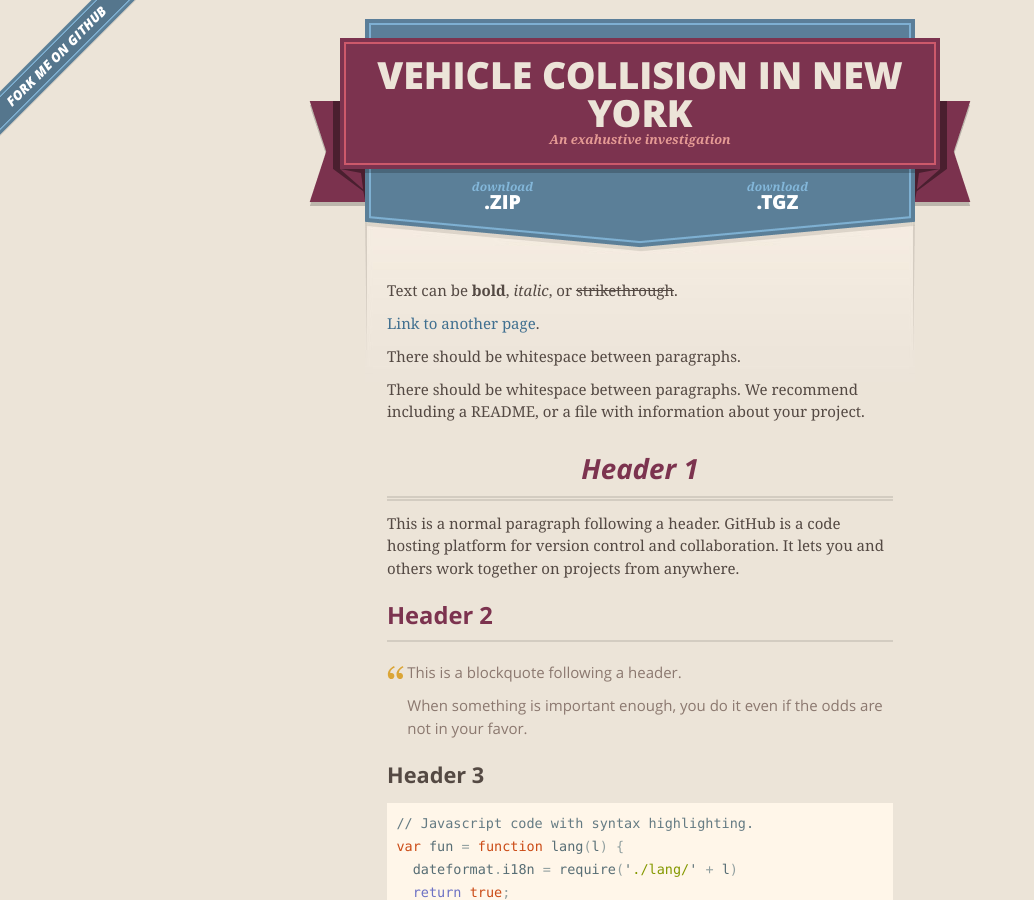
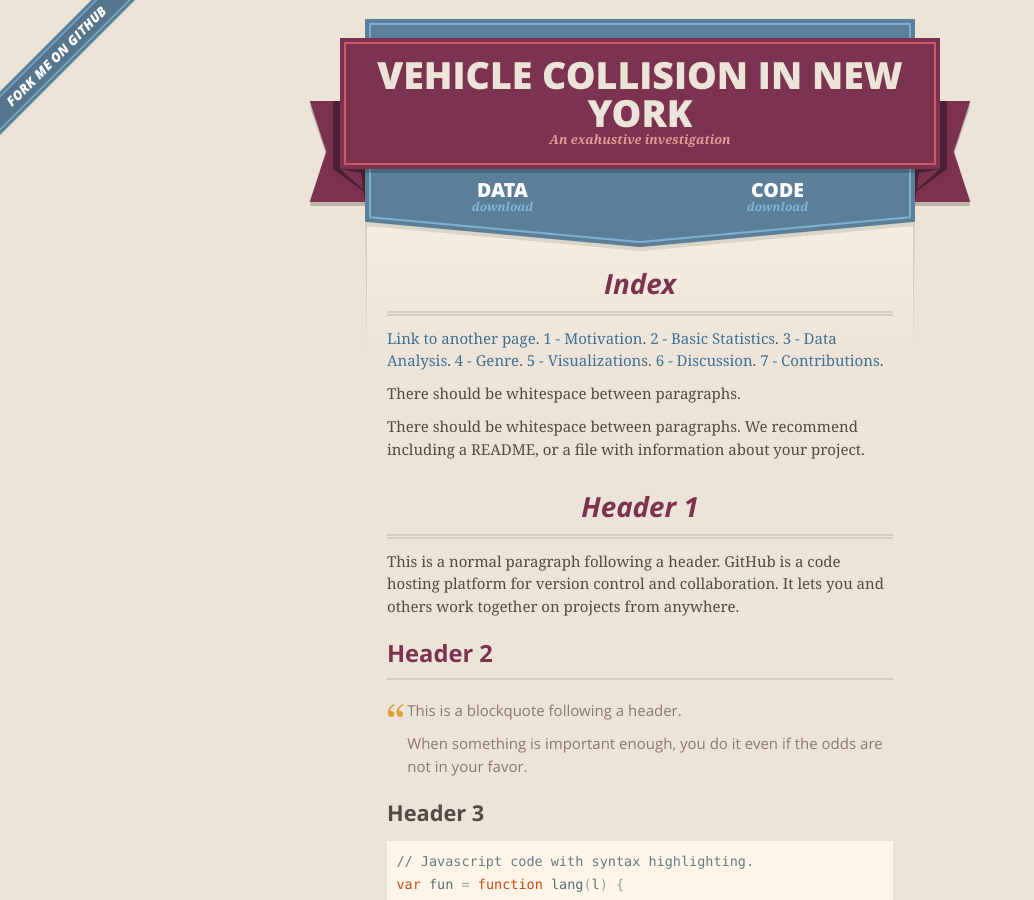
Before and after one commit to AlexAbades/veh-col-NY, a Jekyll site: the page built from index.md, in a window 1280 px wide and 900 px high. Shown: the whole window, without its empty margins (0-1034 px from the left). Built offline with Jekyll 4.4.1, drawn with Linux system fonts in a browser that asks for light colours; our own code applies the rules of GitHub Pages for plain Markdown files.

Commit message:
Changes on content

```diff
--- a/_layouts/default.html
+++ b/_layouts/default.html
@@ -41,7 +41,7 @@
       {% if site.show_downloads %}
         <section id="downloads">
           <span class="inner">
-            <a href="{{ site.github.zip_url }}" class="zip"><em>download</em> .ZIP</a><a href="{{ site.github.tar_url }}" class="tgz"><em>download</em> .TGZ</a>
+            <a href="{{ site.github.zip_url }}" class="zip">DATA<em>download</em></a><a href="{{ site.github.tar_url }}" class="tgz">CODE<em>download</em></a>
           </span>
         </section>
       {% else %}
--- a/index.md
+++ b/index.md
@@ -2,9 +2,16 @@
 layout: default
 ---
 
-Text can be **bold**, _italic_, or ~~strikethrough~~.
+# Index
 
 [Link to another page](./another-page.html).
+[1 - Motivation](./pages/motivation.md).
+[2 - Basic Statistics](./basic-stats.md).
+[3 - Data Analysis](./basic-stats.md).
+[4 - Genre](./basic-stats.md).
+[5 - Visualizations](./basic-stats.md).
+[6 - Discussion](./basic-stats.md).
+[7 - Contributions](./basic-stats.md).
 
 There should be whitespace between paragraphs.
 
```
Also changed, not shown: basic-stats.md (added, +9 -0 lines), contribution.md (added, +9 -0 lines), data-analysis.md (added, +9 -0 lines), discussion.md (added, +9 -0 lines), genre.md (added, +9 -0 lines), pages/motivation.md (added, +9 -0 lines), visualizations.md (added, +9 -0 lines), README.md.
